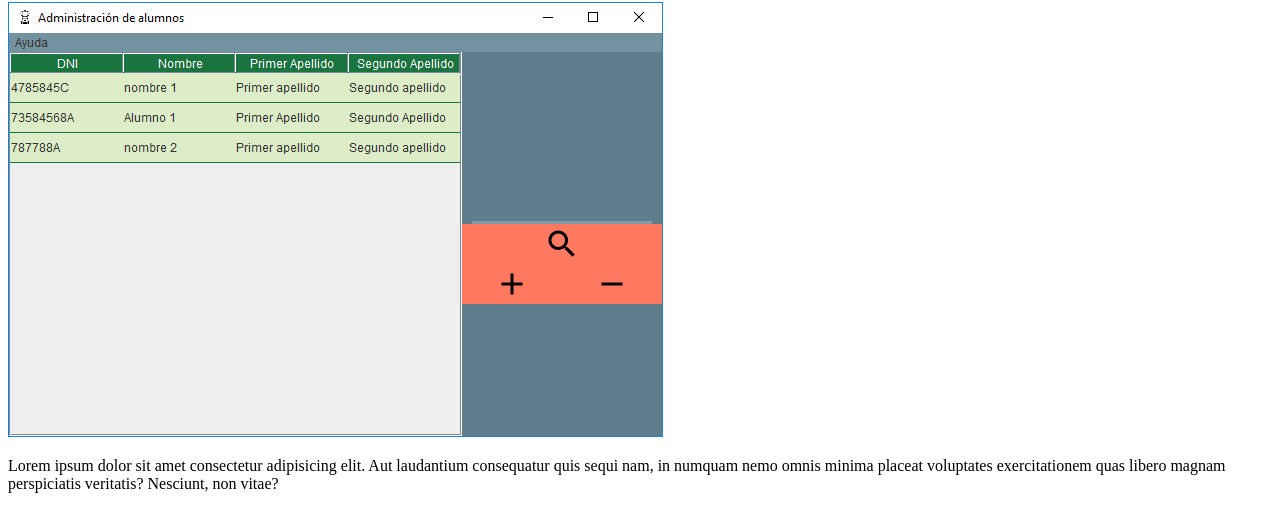
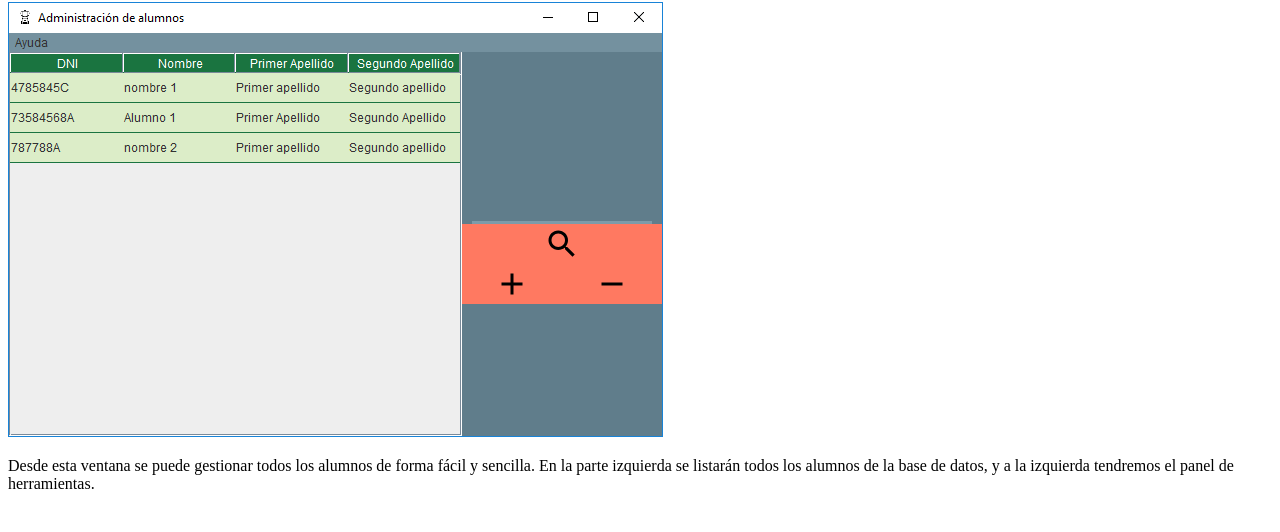
Before and after one commit to Marck-G/ADAT_PROYECT, a plain HTML site: page docs/pages/gestionAlumno.html in a window 1280 px wide. Shown: the part 78-610 px from the top of the page. Drawn offline with Linux system fonts and the light colour scheme.

Commit message:
Cambiado el texto de gestionAlumno.html

```diff
--- a/docs/css/animation.css
+++ b/docs/css/animation.css
@@ -35,13 +35,14 @@
     0%{
         transform: rotate(0deg);
     }
+
     20%{
         transform: rotate( 40deg);
     }
+
     25%{
         transform: rotate( 100deg);
     }
-
 
     50%{
         transform: rotate( 120deg);
--- a/docs/pages/gestionAlumno.html
+++ b/docs/pages/gestionAlumno.html
@@ -14,11 +14,11 @@
             <h1> Introducci&oacute;n </h1>
             <img src="../img/AdministracionAlumno.PNG" class="img img-normal lef" alt="Gesti&oacute;n de Alumnos">
             <p class="right">
-                Lorem ipsum dolor sit amet consectetur adipisicing elit.
-                Aut laudantium consequatur quis sequi nam, in numquam nemo
-                 omnis minima placeat voluptates exercitationem quas libero
-                  magnam perspiciatis veritatis? Nesciunt, non vitae?
+                Desde esta ventana se puede gestionar todos los alumnos
+                de forma f&aacute;cil y sencilla.
+                En la parte izquierda se listar&aacute;n todos los alumnos de la base de datos, y a la izquierda tendremos el panel de herramientas.
             </p>
+
         </div>
     </div>
 </body>
```
